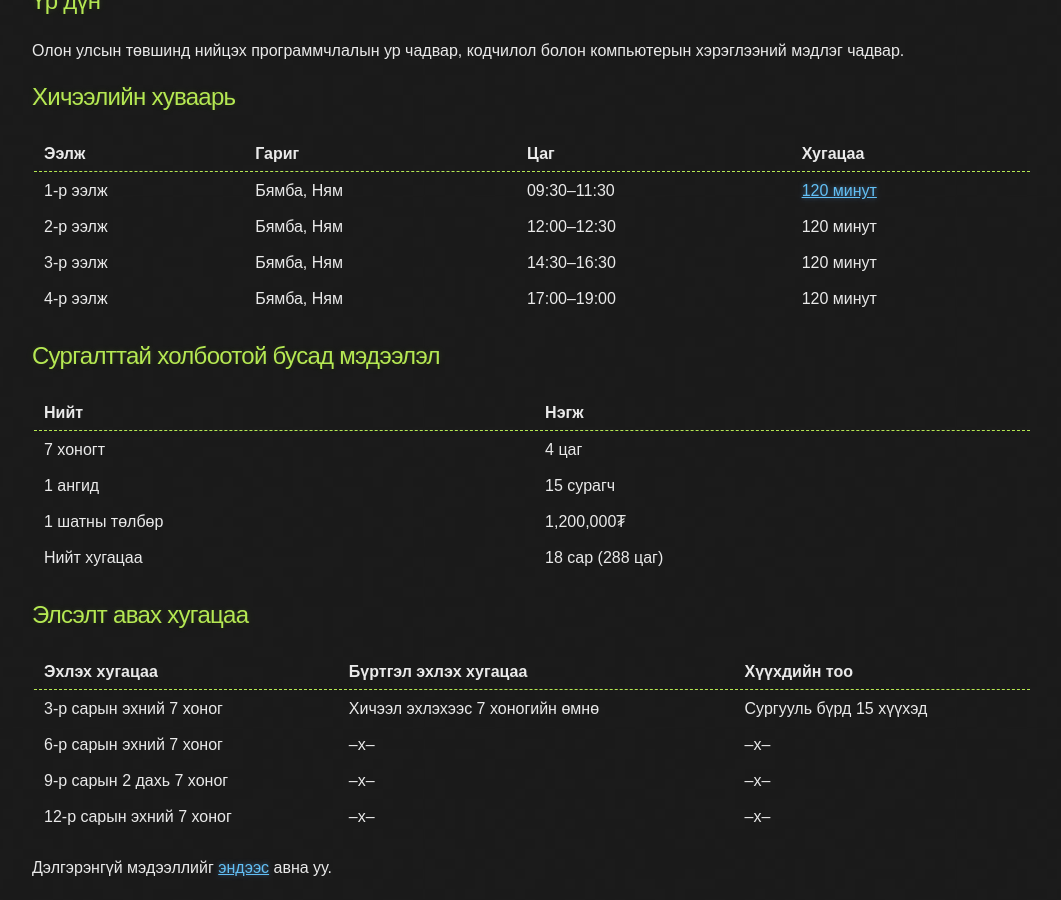
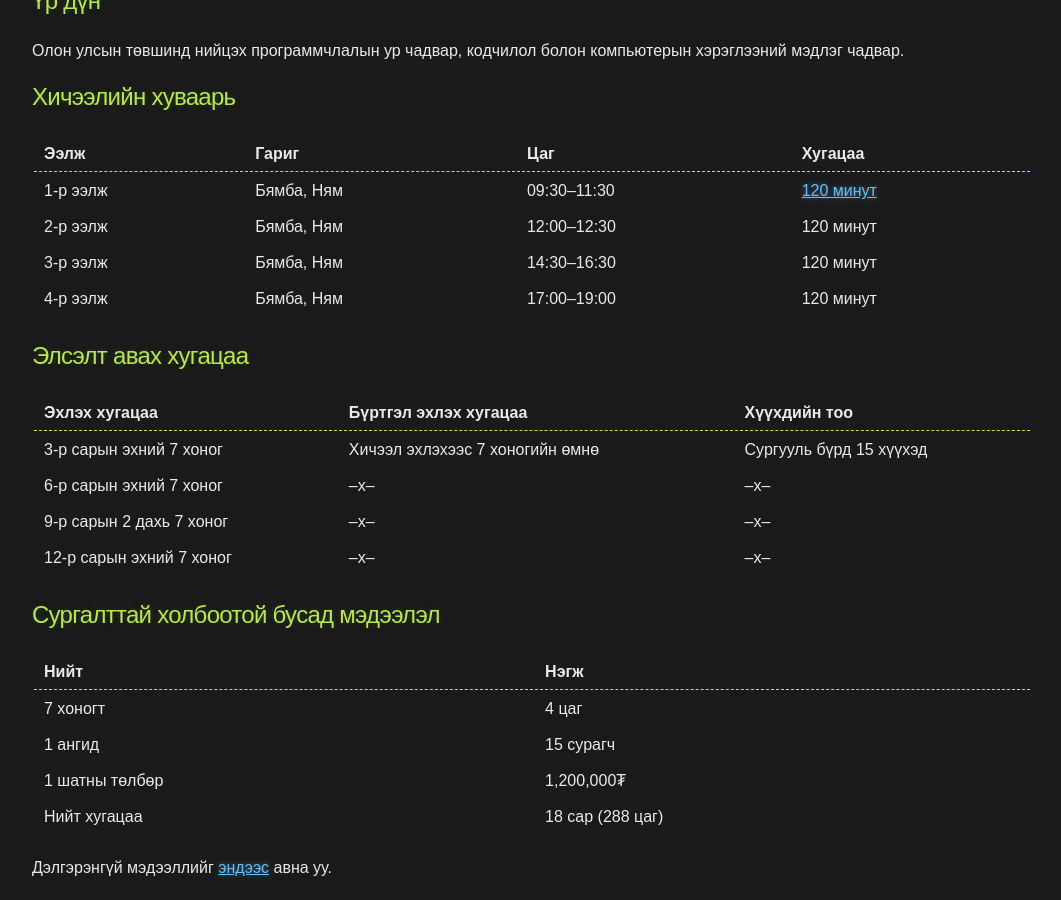
Before and after one commit to ganaatulgaa/corecode, a Jekyll site: the page built from index.md, in a window 1280 px wide and 900 px high, scrolled down 868 px. Shown: the whole window, without its empty margins (108-1169 px from the left). Built offline with Jekyll 4.4.1, drawn with Linux system fonts in a browser that asks for light colours; part of the change alters nothing that is shown.

```diff
--- a/index.md
+++ b/index.md
@@ -44,6 +44,17 @@ layout: default
 | 4-р ээлж | Бямба, Ням | 17:00--19:00 | 120 минут             |
 |----------+------------+--------------+-----------------------|
 
+## Элсэлт авах хугацаа
+
+|--------------------------+---------------------------------+-------------------------|
+| Эхлэх хугацаа            | Бүртгэл эхлэх хугацаа           | Хүүхдийн тоо            |
+|--------------------------+---------------------------------+-------------------------|
+| 3-р сарын эхний 7 хоног  | Хичээл эхлэхээс 7 хоногийн өмнө | Сургууль бүрд 15 хүүхэд |
+| 6-р сарын эхний 7 хоног  | --x--                           | --x--                   |
+| 9-р сарын 2 дахь 7 хоног | --x--                           | --x--                   |
+| 12-р сарын эхний 7 хоног | --x--                           | --x--                   |
+|--------------------------+---------------------------------+-------------------------|
+
 ## Сургалттай холбоотой бусад мэдээлэл
 
 |----------------+------------------|
@@ -55,15 +66,4 @@ layout: default
 | Нийт хугацаа   | 18 сар (288 цаг) |
 |----------------+------------------|
 
-## Элсэлт авах хугацаа
-
-|--------------------------+---------------------------------+-------------------------|
-| Эхлэх хугацаа            | Бүртгэл эхлэх хугацаа           | Хүүхдийн тоо            |
-|--------------------------+---------------------------------+-------------------------|
-| 3-р сарын эхний 7 хоног  | Хичээл эхлэхээс 7 хоногийн өмнө | Сургууль бүрд 15 хүүхэд |
-| 6-р сарын эхний 7 хоног  | --x--                           | --x--                   |
-| 9-р сарын 2 дахь 7 хоног | --x--                           | --x--                   |
-| 12-р сарын эхний 7 хоног | --x--                           | --x--                   |
-|--------------------------+---------------------------------+-------------------------|
-
 Дэлгэрэнгүй мэдээллийг [эндээс](./faq) авна уу.
```
